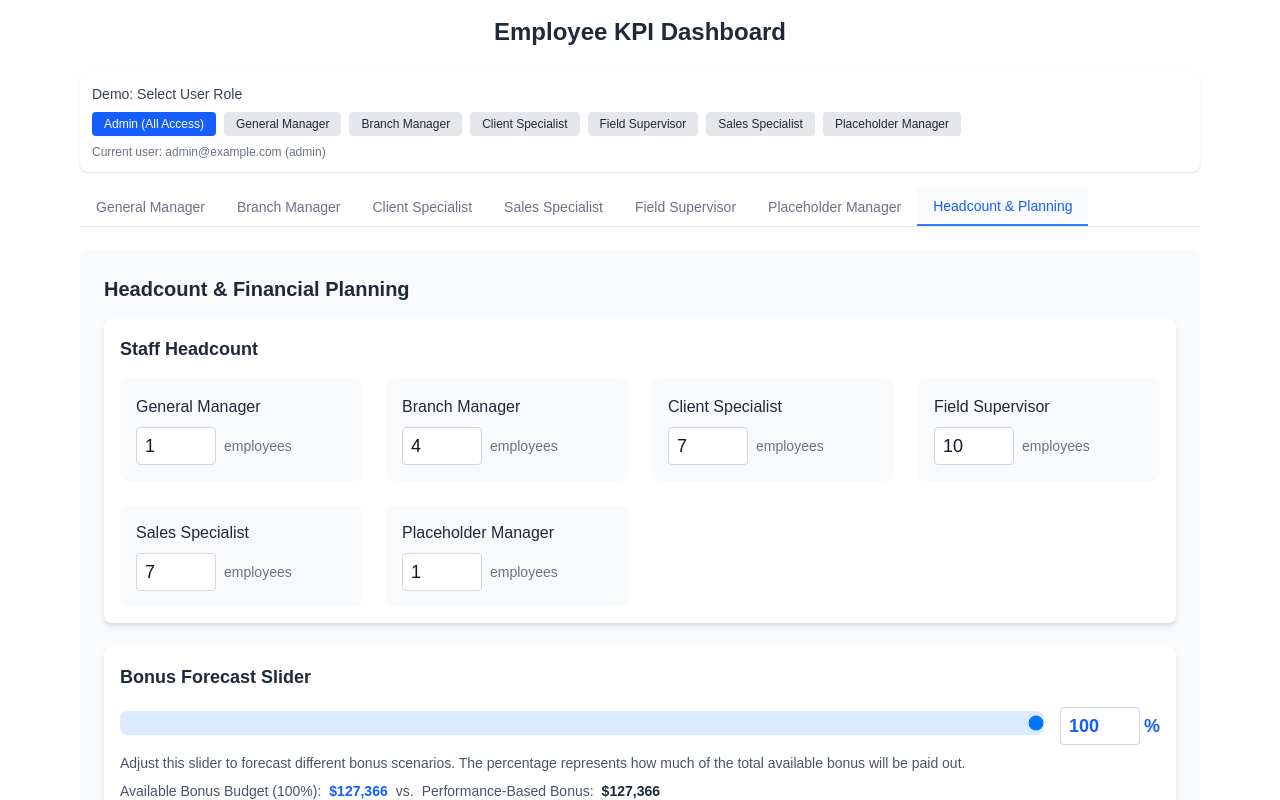
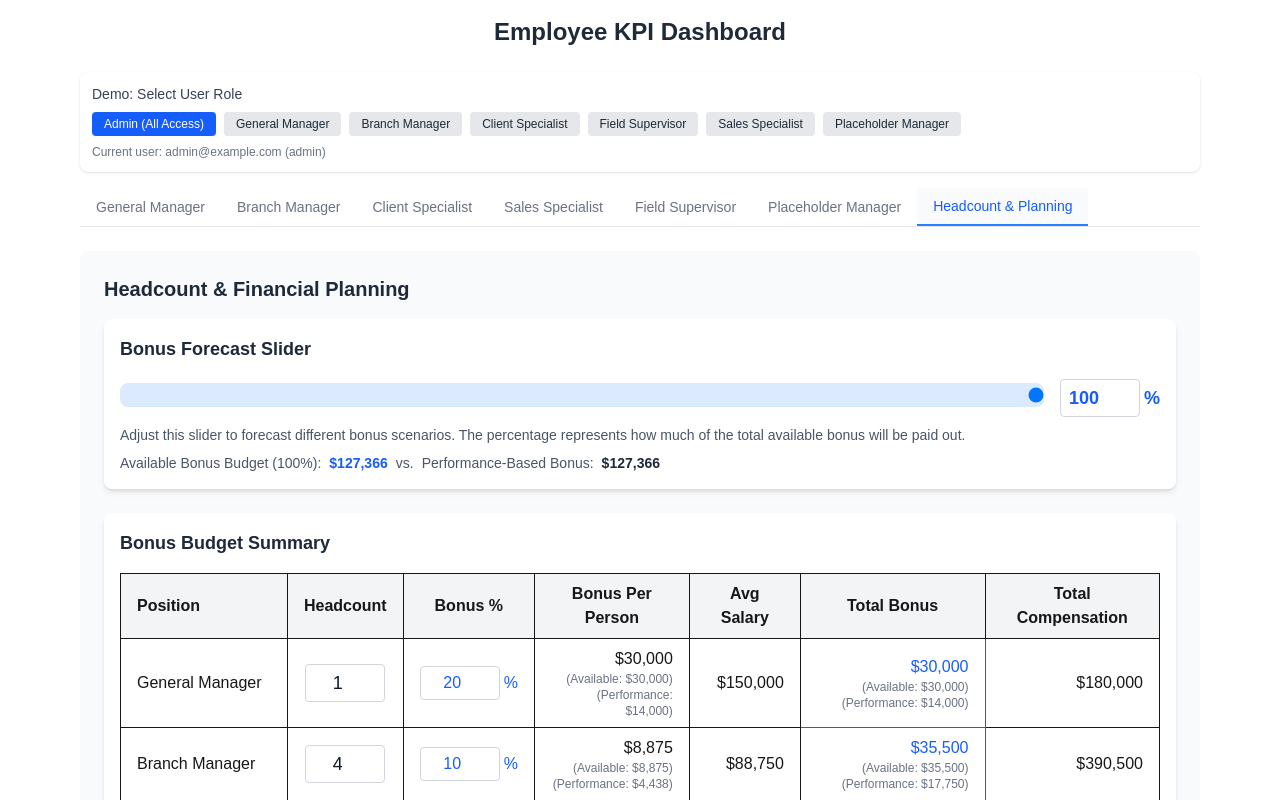
Before and after one commit to TyMurrayELM/KPI-Dashboard, a Next.js app: page / in a window 1280 px wide. Both pictures are taken after a click on the button "Headcount & Planning". Shown: the top 800 px of the page. Built offline with nearby package versions, Linux system fonts and the light colour scheme.

Commit message:
Consolidated Headcount section of planning tab

```diff
--- a/src/components/KPIDashboard.jsx
+++ b/src/components/KPIDashboard.jsx
@@ -1199,29 +1199,6 @@ const KPIDashboard = () => {
       <div className="bg-gray-50 p-6 rounded-lg">
         <h2 className="text-xl font-semibold text-gray-800 mb-4">Headcount & Financial Planning</h2>
 
-        {/* Input Grid */}
-        <div className="bg-white p-4 rounded-lg shadow-md mb-6">
-          <h3 className="text-lg font-semibold text-gray-800 mb-4">Staff Headcount</h3>
-          <div className="grid grid-cols-4 gap-6">
-            {Object.keys(positions).map((positionKey) => (
-              <div key={positionKey} className="bg-gray-50 p-4 rounded-lg">
-                <h4 className="font-medium text-gray-800 mb-2">{positions[positionKey].title}</h4>
-                <div className="flex items-center">
-                  <input
-                    type="number"
-                    value={headcount[positionKey]}
-                    onChange={(e) => handleHeadcountChange(positionKey, e.target.value)}
-                    className="w-20 border border-gray-300 rounded px-2 py-1 text-lg font-medium text-gray-900 bg-white"
-                    min="0"
-                    step="1"
-                  />
-                  <span className="ml-2 text-sm text-gray-500">employees</span>
-                </div>
-              </div>
-            ))}
-          </div>
-        </div>
-
         <div className="bg-white p-4 rounded-lg shadow-md mb-6">
           <h3 className="text-lg font-semibold text-gray-800 mb-4">Bonus Forecast Slider</h3>
           <div className="flex items-center mb-2">
@@ -1302,7 +1279,18 @@ const KPIDashboard = () => {
                 return (
                   <tr key={positionKey} className="border-b">
                     <td className="py-2 px-4 border font-medium">{position.title}</td>
-                    <td className="py-2 px-4 border text-center">{count}</td>
+                    <td className="py-2 px-4 border">
+                      <div className="flex items-center justify-center">
+                        <input
+                          type="number"
+                          value={headcount[positionKey]}
+                          onChange={(e) => handleHeadcountChange(positionKey, e.target.value)}
+                          className="w-20 border border-gray-300 rounded px-2 py-1 text-lg font-medium text-gray-900 bg-white text-center"
+                          min="0"
+                          step="1"
+                        />
+                      </div>
+                    </td>
                     <td className="py-2 px-4 border text-center">
                       <div className="flex items-center justify-center">
                         <input
```
